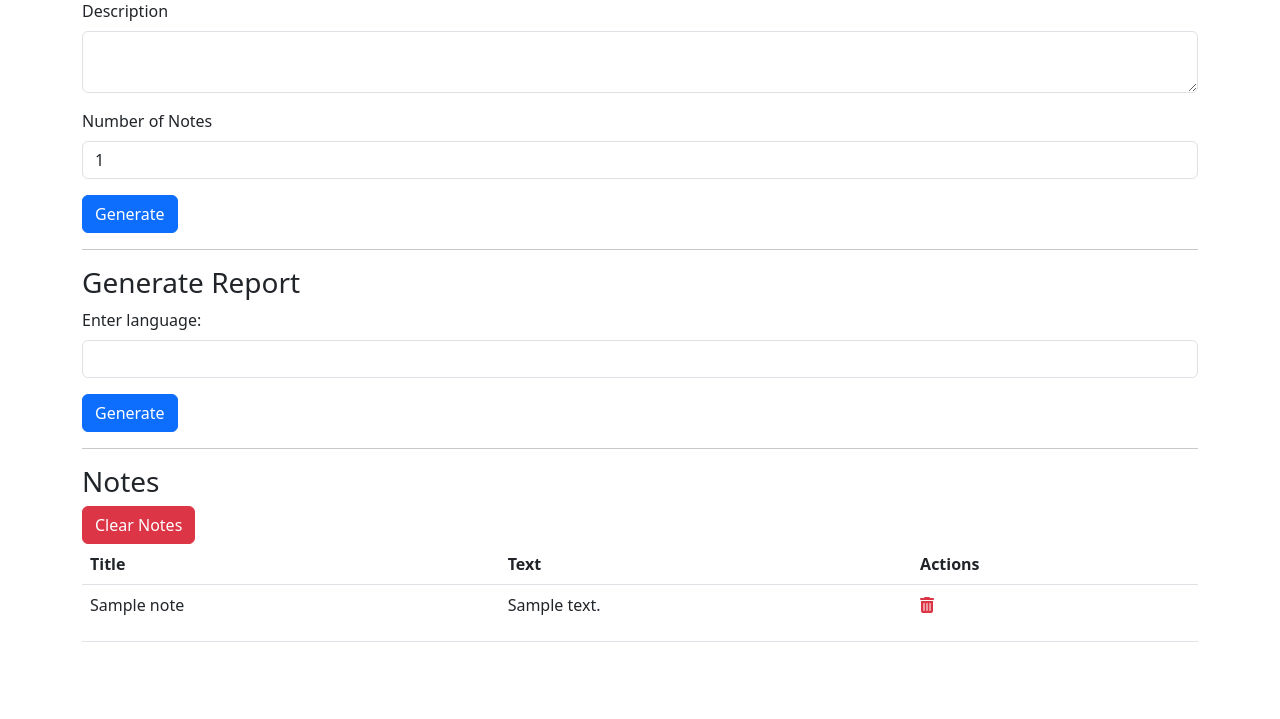
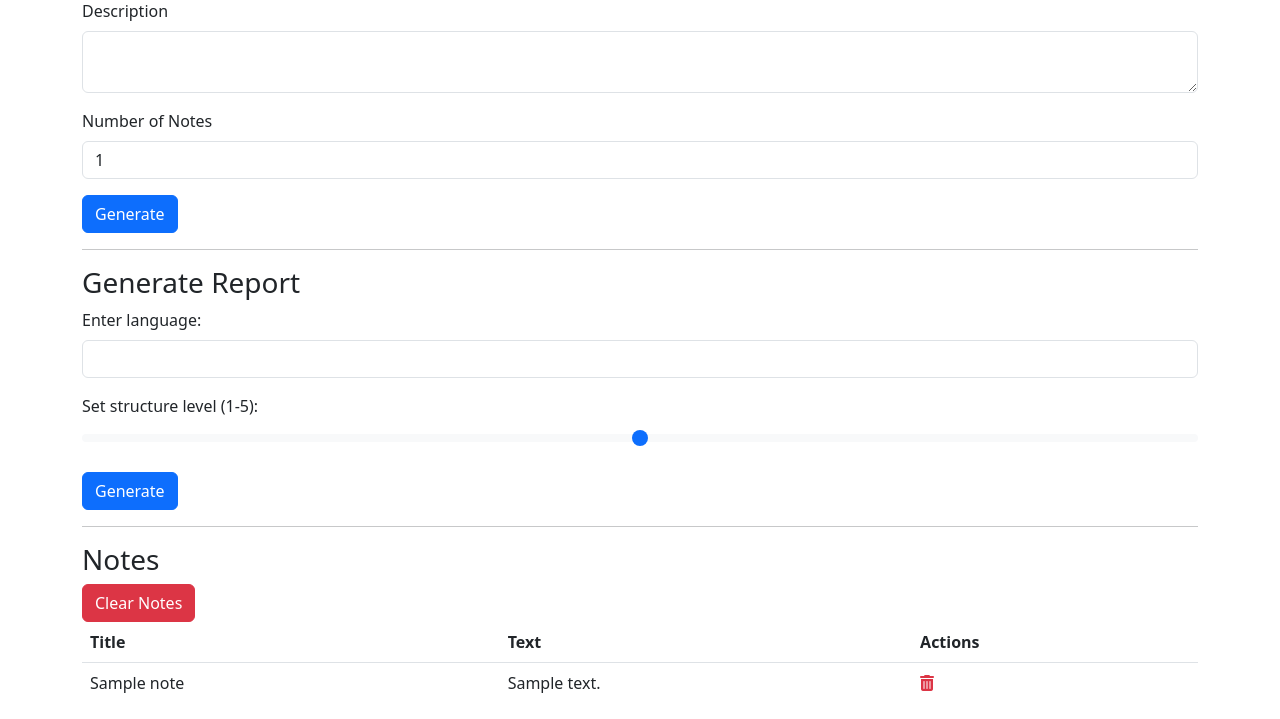
Before and after one commit to jakobrobert/openai-experiments, a Django app: a page that uses note_lists/templates/note_list.html in a window 1280 px wide. Shown: the part 423-1142 px from the top of the page. Before the commit the page ends 1065 px from the top, so only its background shows below. Run offline with Django 5.2, Linux system fonts and the light colour scheme; tables that the repository leaves empty hold one stand-in row (values such as "Sample post"); some libraries are stand-ins or nearby versions.

Commit message:
Add param "structure level"

```diff
--- a/note_lists/templates/note_list.html
+++ b/note_lists/templates/note_list.html
@@ -50,6 +50,10 @@
             <label class="form-label" for="report_language">Enter language:</label>
             <input type="text" class="form-control" id="report_language" name="report_language" value="{{ report_language }}" required>
         </div>
+        <div class="mb-3">
+            <label class="form-label" for="report_structure_level">Set structure level (1-5):</label>
+            <input type="range" class="form-range" id="report_structure_level" name="report_structure_level" min="1" max="5" value="{{ report_structure_level }}">
+        </div>
         <button type="submit" class="btn btn-primary">Generate</button>
     </form>
 
--- a/note_lists/views.py
+++ b/note_lists/views.py
@@ -25,6 +25,7 @@ def get_note_list(request, note_list_id):
     generate_notes_description = request.session.get('generate_notes_description', '')
     generate_notes_num_notes = request.session.get('generate_notes_num_notes', '1')
     report_language = request.session.get('report_language', '')
+    report_structure_level = request.session.get('report_structure_level', '')
     report = request.session.pop('report', '')
     error_message = request.session.pop('error_message', '')
 
@@ -33,6 +34,7 @@ def get_note_list(request, note_list_id):
         'generate_notes_description': generate_notes_description,
         'generate_notes_num_notes': generate_notes_num_notes,
         'report_language': report_language,
+        'report_structure_level': report_structure_level,
         'report': report,
         'error_message': error_message
     }
@@ -91,10 +93,12 @@ def generate_notes(request, note_list_id):
 def generate_report(request, note_list_id):
     note_list = get_object_or_404(NoteList, id=note_list_id)
     language = request.POST.get('report_language')
+    structure_level = request.POST.get('report_structure_level')
 
     request.session['report_language'] = language
+    request.session['report_structure_level'] = structure_level
 
-    report, error_message = generate_report_using_openai(note_list, language)
+    report, error_message = generate_report_using_openai(note_list, language, structure_level)
 
     if report:
         request.session['report'] = report
@@ -106,7 +110,7 @@ def generate_report(request, note_list_id):
     return redirect('get_note_list', note_list_id=note_list_id)
 
 
-def generate_report_using_openai(note_list, language):
+def generate_report_using_openai(note_list, language, structure_level):
     system_prompt = (
         'Generate a report based on the provided notes. '
         'The report should provide a high-level analysis, integrating the notes into a coherent narrative. '
@@ -117,6 +121,9 @@ def generate_report_using_openai(note_list, language):
         'The max heading level should be h3.'
         'You will receive the following parameters:\n'
         '- language: e.g. German, English, etc.\n'
+        '- structure_level: ranges from 1 to 5. '
+        '1 means highly unstructured, e.g. a casual conversation. '
+        '5 means highly structured, e.g. a mathematical proof, scientific paper or program code.\n'
         '- note_list_title\n'
         '- notes_text: A list of notes, each with a title and a text, formatted as (title: ..., text: ...)\n'
     )
@@ -126,7 +133,8 @@ def generate_report_using_openai(note_list, language):
 
     user_prompt = \
         'Generate a report. ' \
-        f'language: {language}, note_list_title: {note_list.title}, notes_text: {notes_text}'
+        f'language: {language}, structure_level: {structure_level}, '\
+        f'note_list_title: {note_list.title}, notes_text: {notes_text}'
 
     return generate_openai_text(system_prompt, user_prompt)
 
```
